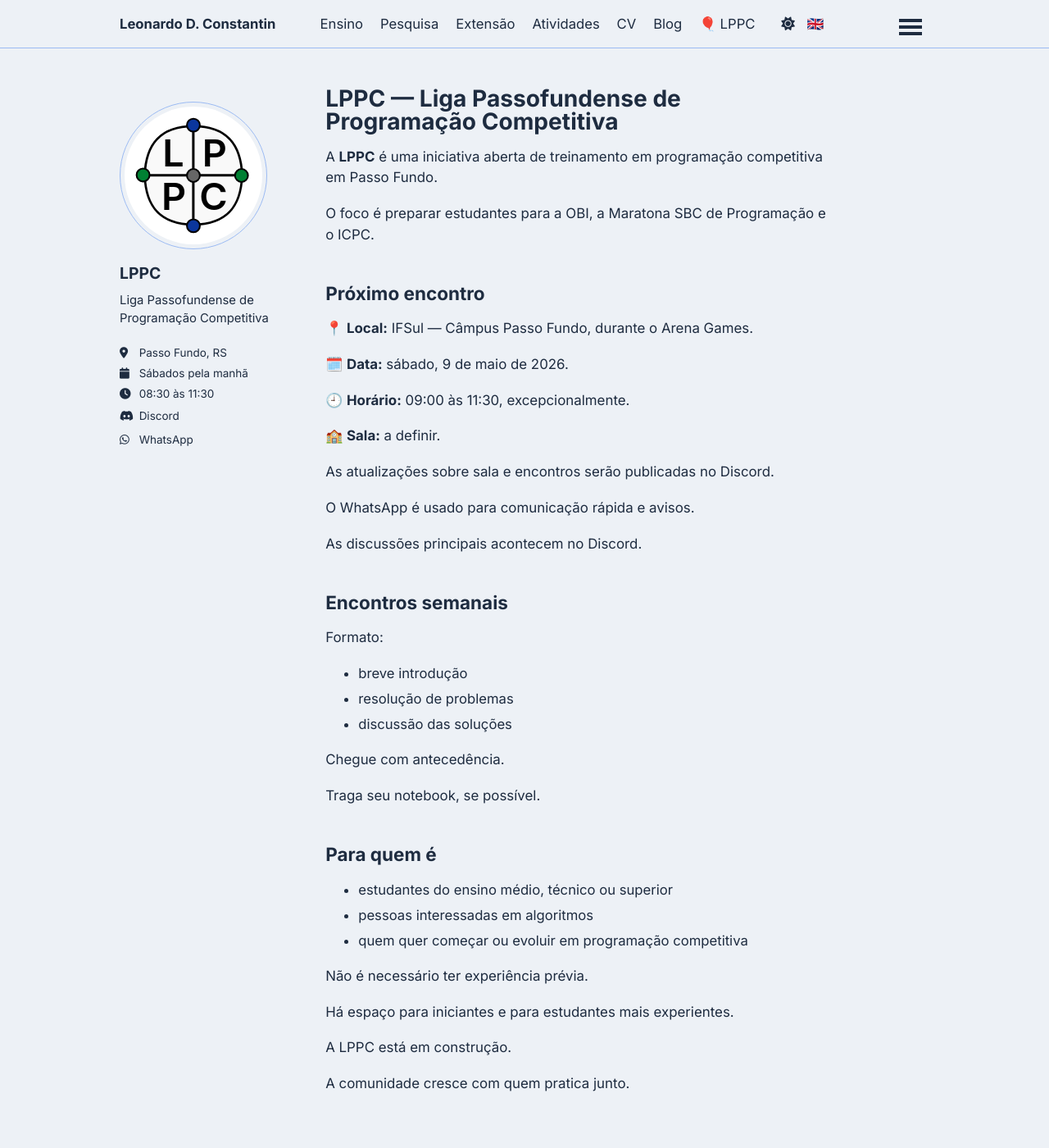
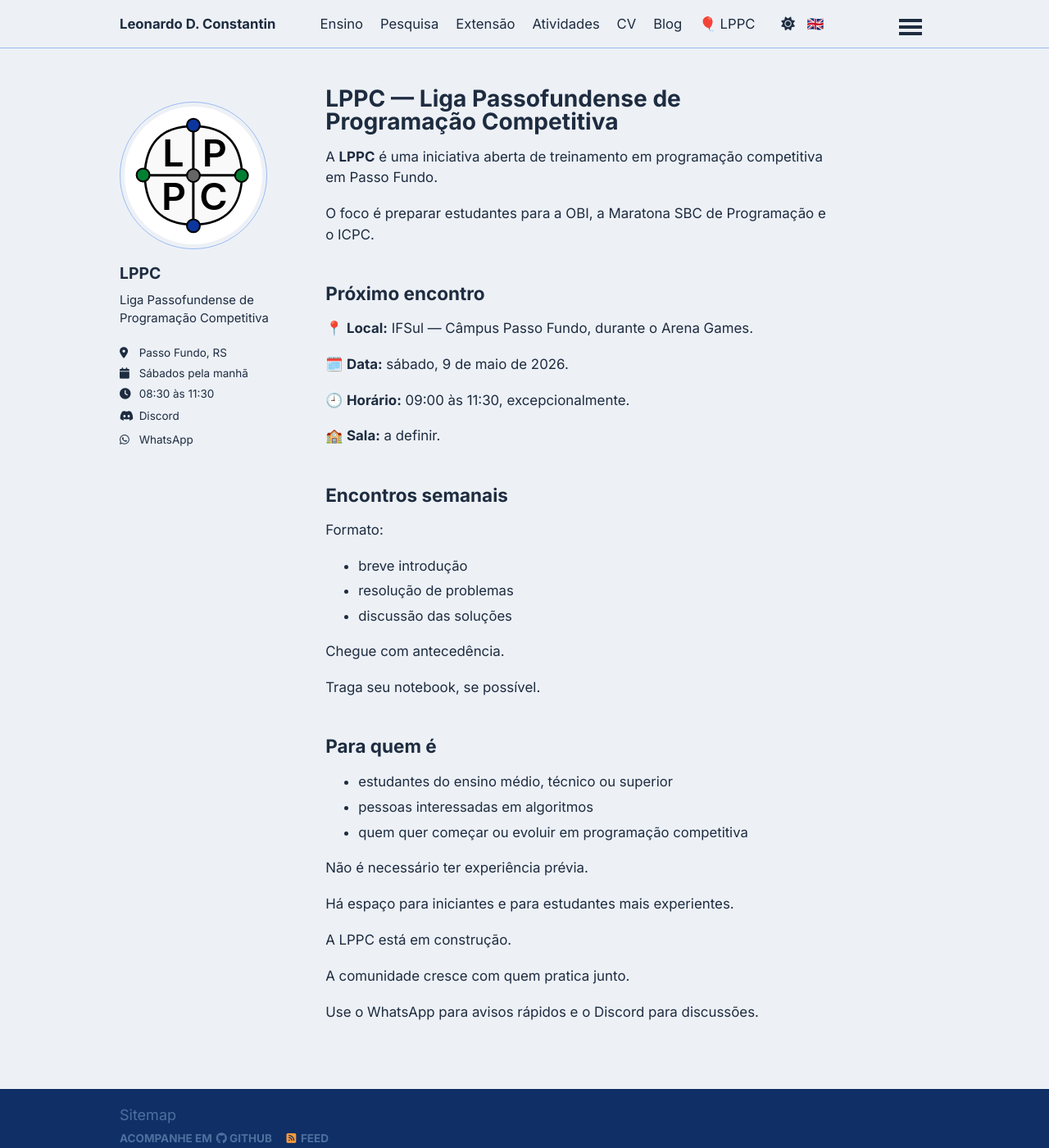
Before and after one commit to ldconstantin/ldconstantin.github.io, a Jekyll site: the page built from _pages/pt/lppc.md, in a window 1280 px wide and 1400 px high. Shown: the whole window at 82% size. Built offline with Jekyll 4.4.1, drawn with Linux system fonts in a browser that asks for light colours; a script that is not in the unit is left out.

Commit message:
Tighten LPPC communication notes

```diff
--- a/_pages/pt/lppc.md
+++ b/_pages/pt/lppc.md
@@ -21,12 +21,6 @@
 🕘 **Horário:** 09:00 às 11:30, excepcionalmente.
 
 🏫 **Sala:** a definir.
-
-As atualizações sobre sala e encontros serão publicadas no Discord.
-
-O WhatsApp é usado para comunicação rápida e avisos.
-
-As discussões principais acontecem no Discord.
 
 ## Encontros semanais
 
@@ -53,3 +47,5 @@
 A LPPC está em construção.
 
 A comunidade cresce com quem pratica junto.
+
+Use o WhatsApp para avisos rápidos e o Discord para discussões.
```
Also changed, not shown: _pages/en/lppc.md (+2 -6 lines).
